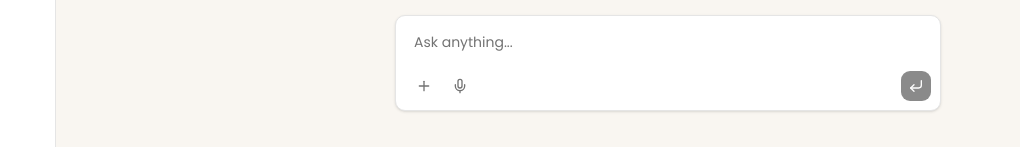
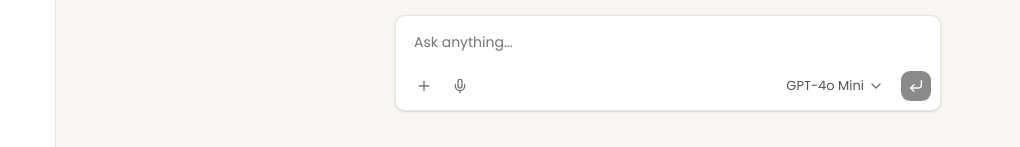
Before and after one commit to miketdonahue/writer-future, a Next.js app: page /home in a window 1280 px wide. Shown: the part 653-800 px from the top of the page, without its empty margins (0-1020 px from the left). Built offline with nearby package versions, Linux system fonts and the light colour scheme; what @trpc/react-query would draw is missing.

Commit message:
chat composer styles

```diff
--- a/src/components/chat-composer.tsx
+++ b/src/components/chat-composer.tsx
@@ -16,7 +16,19 @@ import {
   PromptInputTextarea,
   PromptInputTools,
 } from "@/components/ai-elements/prompt-input";
+import {
+  Select,
+  SelectContent,
+  SelectItem,
+  SelectTrigger,
+  SelectValue,
+} from "@/components/ui/select";
 import { cn } from "@/lib/utils";
+
+const MODELS = [
+  { value: "gpt-4o-mini", label: "GPT-4o Mini", description: "Best for everyday tasks" },
+  { value: "gpt-3.5-turbo", label: "GPT-3.5 Turbo", description: "Fastest for quick answers" },
+] as const;
 
 interface ChatComposerProps {
   placeholder?: string;
@@ -30,6 +42,7 @@ export function ChatComposer({
   className,
 }: ChatComposerProps) {
   const [text, setText] = useState("");
+  const [model, setModel] = useState<string>(MODELS[0].value);
 
   const handleSubmit = (message: PromptInputMessage) => {
     const trimmed = message.text.trim();
@@ -76,7 +89,29 @@ export function ChatComposer({
           </PromptInputButton>
         </PromptInputTools>
 
-        <PromptInputSubmit disabled={!text.trim()} />
+        <div className="flex items-center gap-2">
+          <Select value={model} onValueChange={(v) => v && setModel(v)}>
+            <SelectTrigger
+              size="sm"
+              className="h-7 gap-1 border-0 bg-transparent font-normal hover:bg-muted/50 px-2"
+            >
+              <SelectValue className="text-[13px] text-foreground/70">
+                {MODELS.find((m) => m.value === model)?.label}
+              </SelectValue>
+            </SelectTrigger>
+            <SelectContent align="end" className="min-w-52">
+              {MODELS.map((m) => (
+                <SelectItem key={m.value} value={m.value} className="py-2.5 px-3">
+                  <div className="flex flex-col gap-0.5">
+                    <span className="font-medium text-sm">{m.label}</span>
+                    <span className="text-xs text-muted-foreground">{m.description}</span>
+                  </div>
+                </SelectItem>
+              ))}
+            </SelectContent>
+          </Select>
+          <PromptInputSubmit disabled={!text.trim()} />
+        </div>
       </PromptInputFooter>
     </PromptInput>
   );
```
